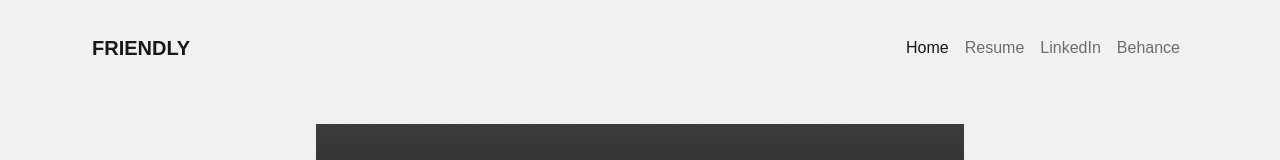
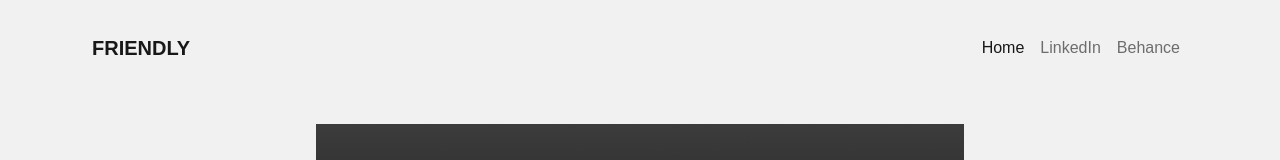
Before and after one commit to friendlyhulu/friendlyhulu.github.io, a plain HTML site: page astramotor.html in a window 1280 px wide. Shown: the top 160 px of the page. Drawn offline with nearby package versions, Linux system fonts and the light colour scheme.

Commit message:
delete link resume

```diff
--- a/astramotor.html
+++ b/astramotor.html
@@ -33,9 +33,6 @@
                             <ul class="navbar-nav">
                                 <li class="nav-item">
                                     <a class="nav-link active" href="#Portfolio">Home</a>
-                                  </li>
-                                  <li class="nav-item">
-                                    <a class="nav-link" href="resume.html">Resume</a>
                                   </li>
                                   <li class="nav-item">
                                     <a class="nav-link" href="https://www.linkedin.com/in/friendlyhulu/" target="_blank">LinkedIn</a>
```
Also changed, not shown: dashboard.html (+0 -3 lines), index.html (+0 -3 lines), maribelajar.html (+0 -3 lines), 1 other file.
